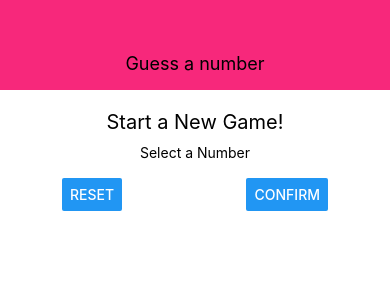
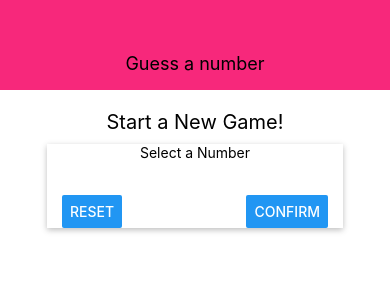
Before and after one commit to gerrymcdonnell/rntut-numberguessapp, a React Native app: screen / in a window 390 px wide. Shown: the top 300 px of the page. Built offline with nearby package versions, Linux system fonts and the light colour scheme.

Commit message:
added shadow

```diff
--- a/screens/StartGameScreen.js
+++ b/screens/StartGameScreen.js
@@ -10,6 +10,7 @@ const StartGameScreen=props=>{
             <View style={styles.inputContainer}>
 
                 <Text>Select a Number</Text>
+                <TextInput/>
                 <TextInput/>
                 <View style={styles.buttonContainer}>
                     <Button title="Reset" onPress={()=>{}} />
@@ -37,7 +38,13 @@ const styles=StyleSheet.create({
     inputContainer:{
         width:300,
         maxWidth:'80%',
-        alignItems:'center'
+        alignItems:'center',
+        shadowColor:'black',
+        shadowOffset:{width:0,height:2},
+        shadowRadius:6,
+        shadowOpacity:0.26,
+        elevation:5,
+        backgroundColor:'white'
     },
     title:{
         fontSize:20,
```
